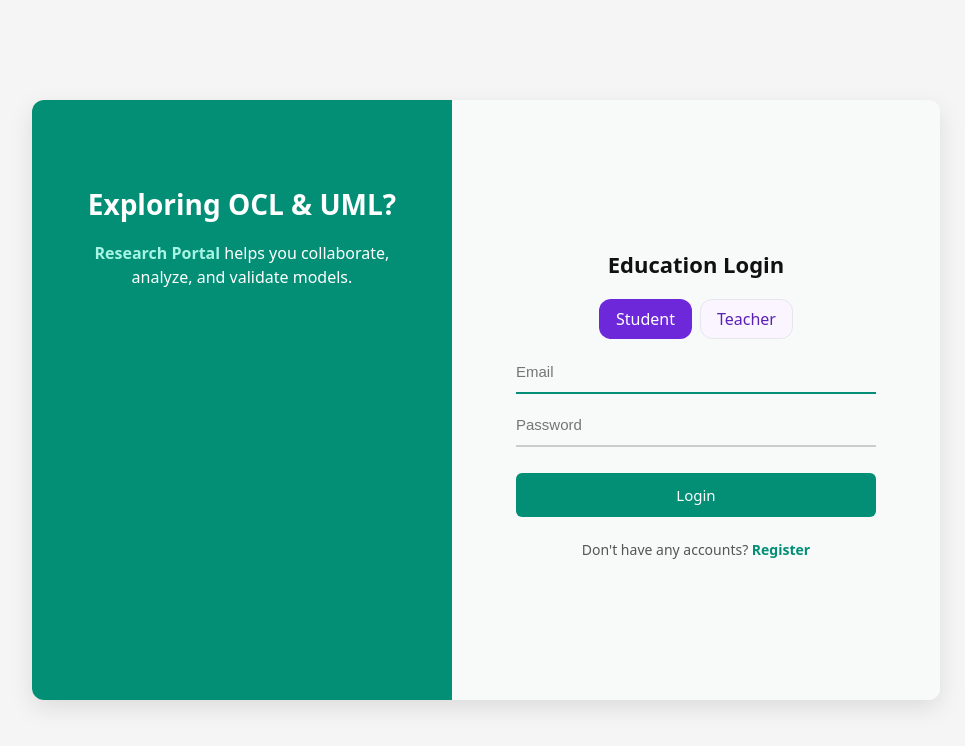
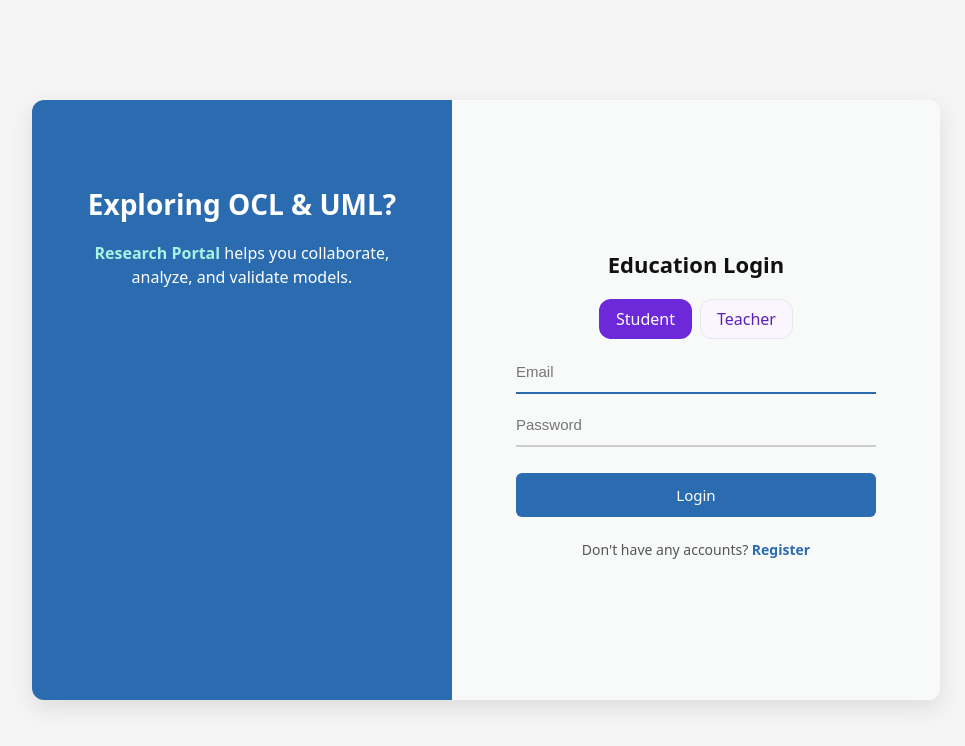
Before and after one commit to Raphael9143/Thesis, a React (Vite) app in the folder frontend/: page /education in a window 1280 px wide. Shown: the top 746 px of the page, without its empty margins (154-1119 px from the left). Built offline with nearby package versions, Linux system fonts and the light colour scheme.

Commit message:
[styles] change btn color

```diff
--- a/frontend/src/assets/styles/auth.css
+++ b/frontend/src/assets/styles/auth.css
@@ -46,7 +46,7 @@
 }
 
 .auth-2col-left {
-  background-color: #028f76;
+  background-color: var(--btn-color);
   color: white;
   flex: 1;
   padding: 60px 40px;
@@ -77,7 +77,7 @@
 
 .logo-circle {
   background-color: white;
-  color: #028f76;
+  color: var(--btn-color);
   font-size: 48px;
   font-weight: 700;
   width: 90px;
@@ -131,13 +131,13 @@
 }
 
 .auth-line-input:focus {
-  border-color: #028f76;
+  border-color: var(--btn-color);
 }
 
 .auth-line-btn {
   width: 100%;
   margin-top: 16px;
-  background-color: #028f76;
+  background-color: var(--btn-color);
   color: white;
   border: none;
   padding: 12px;
@@ -159,7 +159,7 @@
 }
 
 .switch a {
-  color: #028f76;
+  color: var(--btn-color);
   text-decoration: none;
   font-weight: 600;
 }
--- a/frontend/src/assets/styles/ui.css
+++ b/frontend/src/assets/styles/ui.css
@@ -88,22 +88,22 @@
 
 /* Marketing-style buttons */
 .btn-primary {
-	background: #028f76;
+	background: var(--btn-color);
 	color: #fff;
 }
 
 .btn-primary:hover {
-	background: #027864;
+	background: var(--btn-hover);
 }
 
 .btn-signin {
 	background: transparent;
-	border: 1px solid #028f76;
-	color: #028f76;
+	border: 1px solid var(--btn-color);
+	color: var(--btn-color);
 }
 
 .btn-signin:hover {
-	background: #027864;
+	background: var(--btn-hover);
 	color: #fff;
 }
 
@@ -217,7 +217,7 @@
 
 .stat-box h3 {
 	font-size: 22px;
-	color: #028f76;
+	color: var(--btn-color);
 	margin-bottom: 5px
 }
 
--- a/frontend/src/index.css
+++ b/frontend/src/index.css
@@ -26,6 +26,8 @@
 	--black: #000;
 	--white: #fff;
 	--red: #ef4444;
+  --btn-color: #2b6cb0;
+  --btn-hover: #2c5282;
 
   --uml-box-background: #fff8b4;
   --uml-box-border: #0000ff;
```
